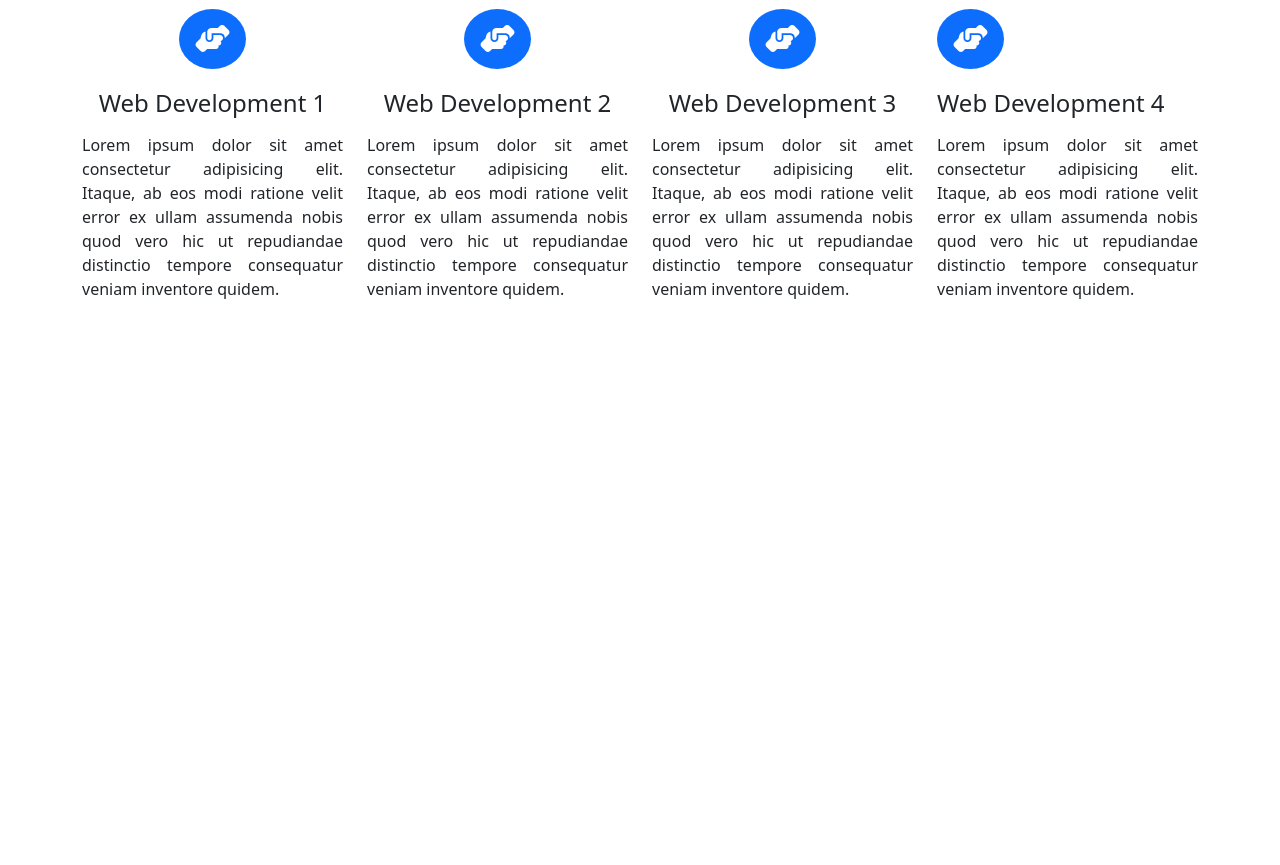
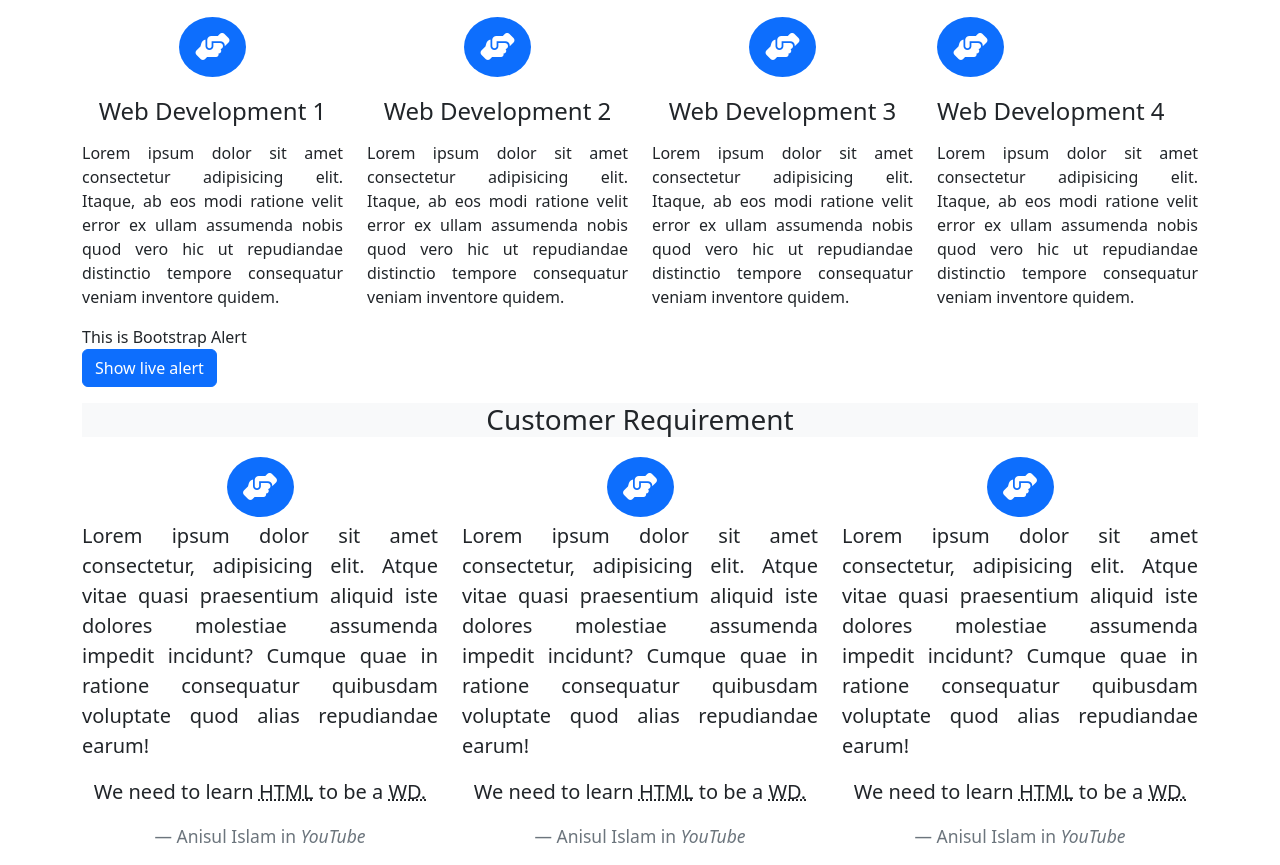
Before and after one commit to ahkamulbd/bootstrapRecapAnisulIslam, a plain HTML site: page practice1.html in a window 1280 px wide. Shown: the part 125-990 px from the top of the page. Before the commit the page ends 800 px from the top, so only its background shows below. Drawn offline with nearby package versions, Linux system fonts and the light colour scheme.

Commit message:
Bootstrap Blockquote and Abbreviation addressed

```diff
--- a/practice1.html
+++ b/practice1.html
@@ -22,7 +22,9 @@
         <h1 class="text-white text-center py-3">Study with Anis</h1>
     </header>
     <main>
-        <h3 class="text-center">Services</h3>
+        <div class="title text-center mb-3">
+            <h3 class="text-center font-weight-bolder">Services</h3>
+        </div>
         <div class="row">
             <div class="col-sm-12 col-md-6 col-lg-3 text-center">
                 <i class="fa-solid fa-handshake-angle bg-primary text-white rounded-circle p-3 fs-3 my-1"></i>
@@ -57,7 +59,66 @@
                     inventore quidem.</p>
             </div>
         </div>
+        <!-- Alert Button  -->
+
+        <div id="liveAlertPlaceholder">This is Bootstrap Alert</div>
+        <button type="button" class="btn btn-primary" id="liveAlertBtn">Show live alert</button>
+
+        <!-- Customer Review Section with Blockquote and Abbreviations -->
+
+        <section>
+            <div class="customer-review bg-light">
+                <h3 class="font-weight-bolder text-center my-3">Customer Requirement</h3>
+            </div>
+            <div class="row">
+                <div class="col-sm-12 col-lg-4">
+                    <blockquote class="blockquote text-center">
+                        <i class="fa-solid fa-handshake-angle bg-primary text-white rounded-circle p-3 fs-3 my-1"></i>
+                        <p class="text-justify">Lorem ipsum dolor sit amet consectetur, adipisicing elit. Atque vitae
+                            quasi praesentium
+                            aliquid
+                            iste dolores molestiae assumenda impedit incidunt? Cumque quae in ratione consequatur
+                            quibusdam
+                            voluptate quod alias repudiandae earum!</p>
+                        <p>We need to learn <abbr title="Hyper Text Markup Language">HTML</abbr> to be a <abbr
+                                title="Web Developer">WD.</abbr></p>
+                        <footer class="blockquote-footer mt-3">Anisul Islam in <cite>YouTube</cite></footer>
+                    </blockquote>
+                </div>
+                <div class="col-lg-4">
+                    <blockquote class="blockquote text-center">
+                        <i class="fa-solid fa-handshake-angle bg-primary text-white rounded-circle p-3 fs-3 my-1"></i>
+                        <p class="text-justify">Lorem ipsum dolor sit amet consectetur, adipisicing elit. Atque vitae
+                            quasi praesentium
+                            aliquid
+                            iste dolores molestiae assumenda impedit incidunt? Cumque quae in ratione consequatur
+                            quibusdam
+                            voluptate quod alias repudiandae earum!</p>
+                        <p>We need to learn <abbr title="Hyper Text Markup Language">HTML</abbr> to be a <abbr
+                                title="Web Developer">WD.</abbr></p>
+                        <footer class="blockquote-footer mt-3">Anisul Islam in <cite>YouTube</cite></footer>
+                    </blockquote>
+                </div>
+                <div class="col-lg-4">
+                    <blockquote class="blockquote text-center">
+                        <i class="fa-solid fa-handshake-angle bg-primary text-white rounded-circle p-3 fs-3 my-1"></i>
+                        <p class="text-justify">Lorem ipsum dolor sit amet consectetur, adipisicing elit. Atque vitae
+                            quasi praesentium
+                            aliquid
+                            iste dolores molestiae assumenda impedit incidunt? Cumque quae in ratione consequatur
+                            quibusdam
+                            voluptate quod alias repudiandae earum!</p>
+                        <p>We need to learn <abbr title="Hyper Text Markup Language">HTML</abbr> to be a <abbr
+                                title="Web Developer">WD.</abbr></p>
+                        <footer class="blockquote-footer mt-3">Anisul Islam in <cite>YouTube</cite></footer>
+                    </blockquote>
+                </div>
+            </div>
+        </section>
+
+
     </main>
+
 
     <script src="https://cdn.jsdelivr.net/npm/bootstrap@5.2.3/dist/js/bootstrap.bundle.min.js"
         integrity="sha384-kenU1KFdBIe4zVF0s0G1M5b4hcpxyD9F7jL+jjXkk+Q2h455rYXK/7HAuoJl+0I4"
```
